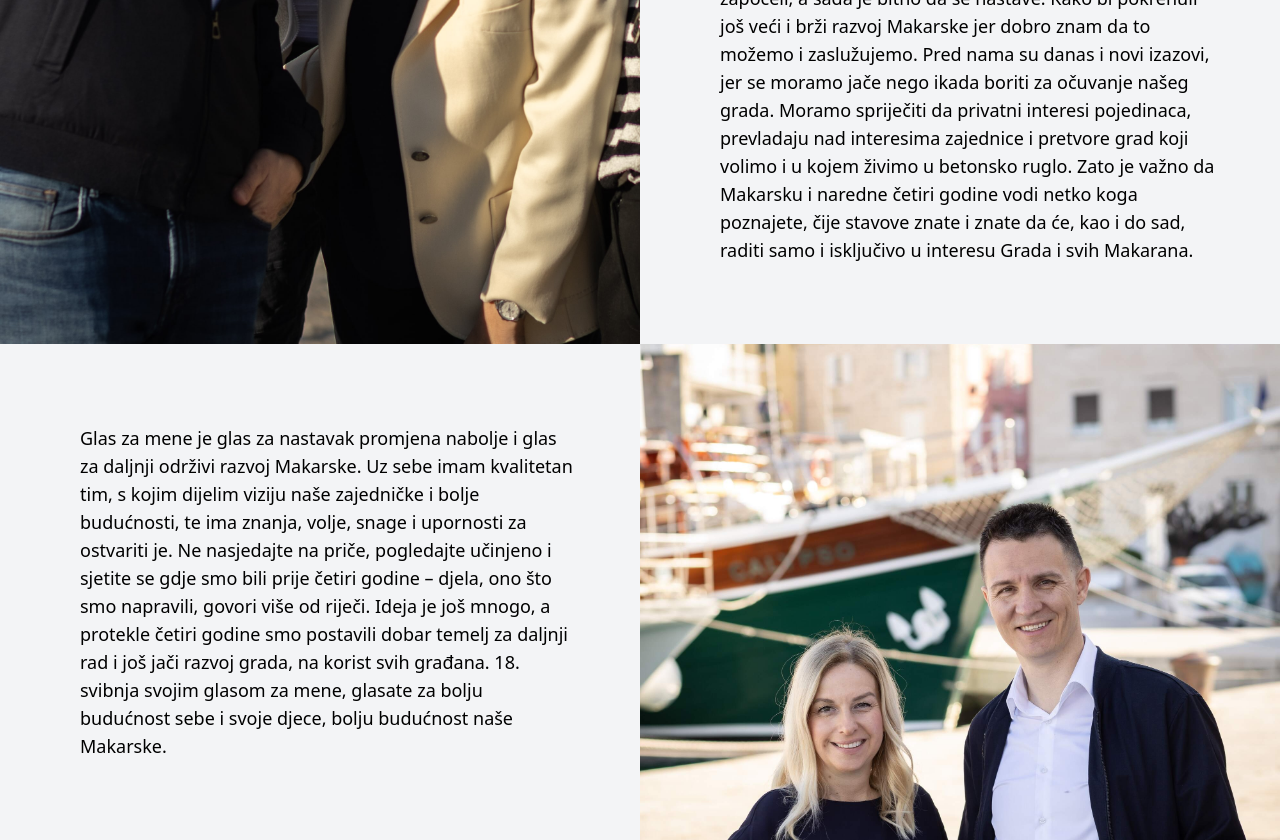
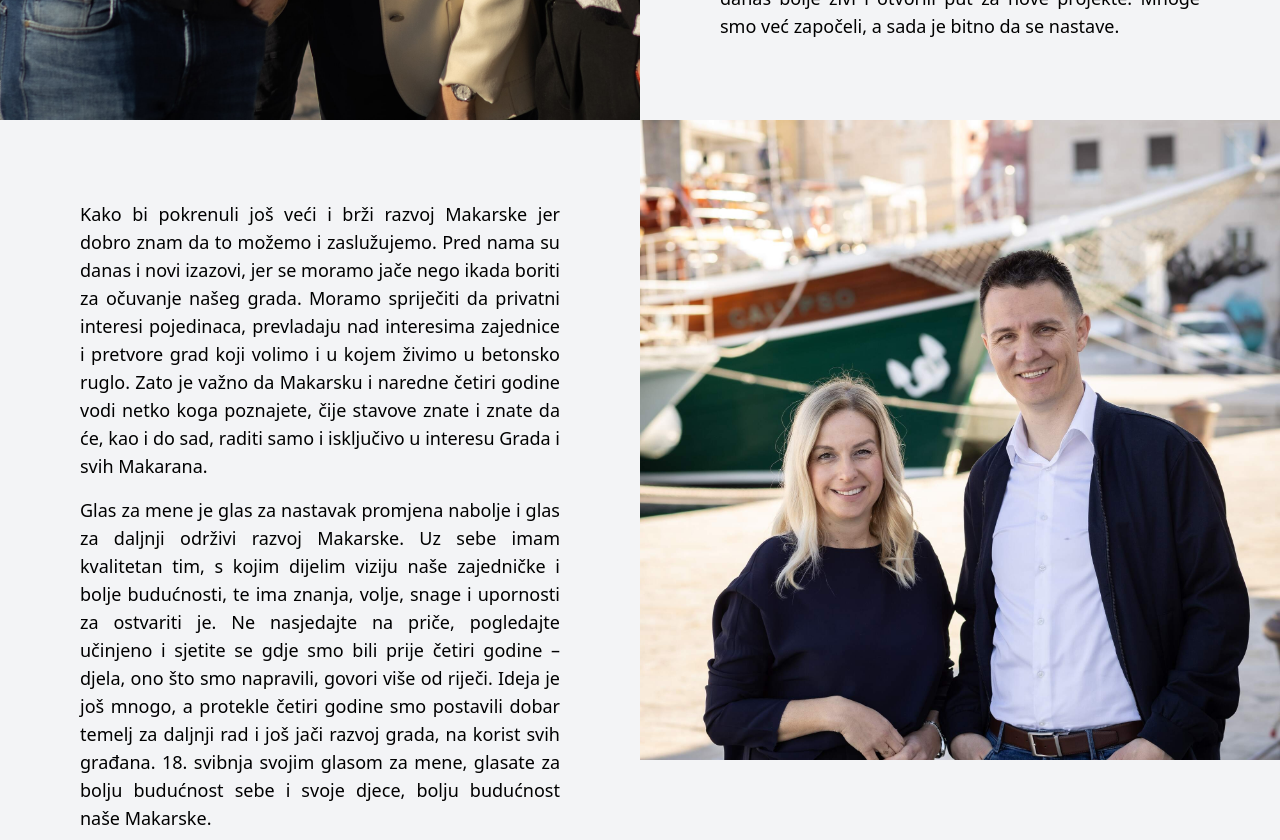
Before and after one commit to MartinDulic/ZoranPaunovicWebsite, a React (Vite) app: page / in a window 1280 px wide. Shown: the part 1960-2800 px from the top of the page. Built offline with nearby package versions, Linux system fonts and the light colour scheme.

Commit message:
footer added, minor fixes

```diff
--- a/src/componenets/ProgramItem.jsx
+++ b/src/componenets/ProgramItem.jsx
@@ -43,7 +43,7 @@ const ProgramItem = ({project, index}) => {
       </h3>
       <p>{project.firstBold}</p>
       <div
-        className={`duration-1000 ease-out transform delay-700
+        className={`text-justify duration-1000 ease-out transform delay-700
           ${textInView
             ? `opacity-100 translate-y-0 `
             : 'opacity-0 -translate-y-10'
--- a/src/componenets/SectionWithImage.jsx
+++ b/src/componenets/SectionWithImage.jsx
@@ -11,10 +11,11 @@ const SectionWithImage = ({
   imagePositionVertical = 0,
   imagePositionHorizontal = 0,
   cropImageOnSmallDevices = false,
+  textCenter = false
 }) => {
 
   const textSections = text.map((part, index) => {
-    return <p key={index} className='pb-4'>{part}</p>
+    return <p key={index} className='pb-4 text-justify'>{part}</p>
   });
 
   const vertical = imagePositionVertical !== 0 ? `${imagePositionVertical}%` : 'center';
@@ -32,7 +33,7 @@ const SectionWithImage = ({
       <div className=
         {`
           lg:flex-1 w-full lg:h-auto lg:mb-0 overflow-hidden
-         ${maxHeight ? "  xl:max-h-[90vh]" :" "}
+         ${maxHeight ? "  xl:max-h-[80vh]" :" "}
         `}
       >
 
@@ -49,10 +50,10 @@ const SectionWithImage = ({
       </div>
 
       {/* Text container (also stretches to match height) */}
-      <div className='flex-1 '>
+      <div className={`flex-1 ${textCenter ? " flex items-center " : ""}`}>
         <div className='lg:p-16 '>
           {title ? <Title text={title} className='mt-8 lg:mt-0'/> : <></>}
-          <div className='text-lg 2xl:text-xl text-textPrimary pl-4 pt-4'>
+          <div className='text-lg 2xl:text-xl text-textPrimary px-4 pt-4'>
             {textSections}
           </div>
         </div>
--- /dev/null
+++ b/src/componenets/SocialIcons.jsx
@@ -0,0 +1,25 @@
+import React from 'react'
+import SocialIcon from './SocialIcon'
+import { FaTiktok, FaFacebookF, FaInstagram  } from "react-icons/fa";
+
+
+const SocialIcons = () => {
+  return (
+    <>
+      <SocialIcon
+        icon={<FaFacebookF className='text-2xl'/>}
+        link={"https://www.facebook.com/share/12HueEdUB5c/"}
+      />
+      <SocialIcon
+        icon={<FaInstagram className='text-2xl'/>}
+        link={"https://www.instagram.com/zoran_paunovic_makarska?igsh=MXY4NWRrdnBhMDJ0Mw=="}
+      />
+      <SocialIcon
+        icon={<FaTiktok className='text-2xl'/>}
+        link={"https://www.tiktok.com/@zoranpaunovic182?_t=ZN-8vQATQsjpgd&_r=1"}
+      />
+    </>
+  )
+}
+
+export default SocialIcons
--- a/src/layouts/DefaultLayout.jsx
+++ b/src/layouts/DefaultLayout.jsx
@@ -1,12 +1,14 @@
 import React from 'react'
 import { Outlet } from 'react-router-dom'
 import Nav from '../componenets/Nav'
+import Footer from '../sections/index/Footer'
 
 const DefaultLayout = () => {
   return (
     <>
       <Nav/>
       <Outlet/>
+      <Footer/>
     </>
   )
 }
--- /dev/null
+++ b/src/sections/index/Footer.jsx
@@ -0,0 +1,20 @@
+import React from 'react'
+import SocialIcons from '../../componenets/SocialIcons'
+import SdpLogoWhite from '../../assets/images/SdpLogoWhite.webp'
+
+const Footer = () => {
+  return (
+    <section className='h-24 w-full bg-secondary text-white flex items-center justify-between'>
+      <div className='flex flex-col sm:flex-row sm:gap-4  ml-4'>
+        <img src={SdpLogoWhite} alt="Sdp logo" className='hidden sm:block h-8 mr-4'/>
+        <div className='font-bold text-xl'>Kontakt: </div>
+        <a href="mailto:info@zoranpaunovic.hr" className='hover:text-primary text-xl'>info@zoranpaunovic.hr</a>
+      </div>
+      <div className='flex gap-4 mr-4'>
+        <SocialIcons/>
+      </div>
+    </section>
+  )
+}
+
+export default Footer
--- a/src/sections/index/Hero.jsx
+++ b/src/sections/index/Hero.jsx
@@ -25,7 +25,7 @@ const HeroSection = () => {
       <img
         src={heroImage}
         alt="Hero Image"
-        className="absolute inset-0 h-full w-full object-cover object-[64%] sm:object-[46%] md:object-[32%] lg:object-left"
+        className="absolute inset-0 h-full w-full object-cover object-[52%] sm:object-[50%] "
         loading="eager"
         fetchpriority="high" // Chrome 101+
         decoding="async"
--- a/src/sections/index/MyVision.jsx
+++ b/src/sections/index/MyVision.jsx
@@ -9,7 +9,7 @@ const MyVision = () => {
       <SectionWithImage
         title={"MOJA VIZIJA"}
         text={["Ja sam Zoran Paunović, suprug, otac, sin, brat, prijatelj, ponosan Makaranin i gradonačelnik Makarske. Protekle četiri godine svoje znanje i iskustvo poduzetnika uložio sam u rad za svoj grad, odakle dolazim i kome se vraćam. Oni koji me poznaju kažu da sam radoholičar, što smatram pozitivnim kada mijenjaš svoj grad nabolje. Razmišljam dugoročno, održivo i usmjeren sam na rezultate. U vremenu u kojem živimo, to ponekad može djelovati usporeno, ali smatram, da je prije svake odluke, potrebno promisliti, čuti i uvažiti različita mišljenja i stavove, te tek onda odvagnuti najbolje rješenje. Pronaći pravu ravnotežu između slušanja i vođenja, jer na kraju dana morate donositi odluke na dobrobit sviju. Otvoren sam za nove ideje, kao i za konstruktivnu kritiku, jer vjerujem da svijet može biti bolje mjesto ako svatko krene od sebe, svoje kuće, svoje ulice, svoga grada. Samo zajedno i zajedničkim radom možemo ići naprijed."
-          ,"Kandidiram se za drugi mandat gradonačelnika Makarske jer protekle četiri godine svi zajedno ostvarujemo viziju bolje Makarske, Makarske za našu djecu. Znam da smo na pravom putu i potrebno je završiti ono što smo svi zajedno započeli vašim povjerenjem meni i promjenama prije četiri godine. Da napravimo naš grad još boljim mjestom za život za sve. U protekle četiri godine napravili smo i više od obećanog. Značajno smo izmijenili grad u kojem se danas bolje živi i otvorili put za nove projekte. Mnoge smo već započeli, a sada je bitno da se nastave. Kako bi pokrenuli još veći i brži razvoj Makarske jer dobro znam da to možemo i zaslužujemo. Pred nama su danas i novi izazovi, jer se moramo jače nego ikada boriti za očuvanje našeg grada. Moramo spriječiti da privatni interesi pojedinaca, prevladaju nad interesima zajednice i pretvore grad koji volimo i u kojem živimo u betonsko ruglo. Zato je važno da Makarsku i naredne četiri godine vodi netko koga poznajete, čije stavove znate i znate da će, kao i do sad, raditi samo i isključivo u interesu Grada i svih Makarana."
+          ,"Kandidiram se za drugi mandat gradonačelnika Makarske jer protekle četiri godine svi zajedno ostvarujemo viziju bolje Makarske, Makarske za našu djecu. Znam da smo na pravom putu i potrebno je završiti ono što smo svi zajedno započeli vašim povjerenjem meni i promjenama prije četiri godine. Da napravimo naš grad još boljim mjestom za život za sve. U protekle četiri godine napravili smo i više od obećanog. Značajno smo izmijenili grad u kojem se danas bolje živi i otvorili put za nove projekte. Mnoge smo već započeli, a sada je bitno da se nastave."
         ]}
         image={Grupna}
         imagePositionHorizontal={40}
@@ -17,12 +17,14 @@ const MyVision = () => {
       <SectionWithImage
         image={Tim}
         text={[
+          "Kako bi pokrenuli još veći i brži razvoj Makarske jer dobro znam da to možemo i zaslužujemo. Pred nama su danas i novi izazovi, jer se moramo jače nego ikada boriti za očuvanje našeg grada. Moramo spriječiti da privatni interesi pojedinaca, prevladaju nad interesima zajednice i pretvore grad koji volimo i u kojem živimo u betonsko ruglo. Zato je važno da Makarsku i naredne četiri godine vodi netko koga poznajete, čije stavove znate i znate da će, kao i do sad, raditi samo i isključivo u interesu Grada i svih Makarana.",
           "Glas za mene je glas za nastavak promjena nabolje i glas za daljnji održivi razvoj Makarske. Uz sebe imam kvalitetan tim, s kojim dijelim viziju naše zajedničke i bolje budućnosti, te ima znanja, volje, snage i upornosti za ostvariti je. Ne nasjedajte na priče, pogledajte učinjeno i sjetite se gdje smo bili prije četiri godine – djela, ono što smo napravili, govori više od riječi. Ideja je još mnogo, a protekle četiri godine smo postavili dobar temelj za daljnji rad i još jači razvoj grada, na korist svih građana. 18. svibnja svojim glasom za mene, glasate za bolju budućnost sebe i svoje djece, bolju budućnost naše Makarske."
         ]}
         reverse={true}
         maxHeight = {true}
         imagePositionVertical={36}
         cropImageOnSmallDevices={true}
+        textCenter={true}
       />
     </section>
   )
--- a/src/sections/index/Program.jsx
+++ b/src/sections/index/Program.jsx
@@ -42,7 +42,7 @@ const Program = () => {
 
         <div
           ref={textRef}
-          className={`text-xl lg:text-2xl italic text-textSecondary px-4 sm:px-8 md:px-12 lg:px-16 xl:px-56 lg:text-center transition-all duration-1000 ease-out transform
+          className={`text-xl lg:text-2xl italic text-textSecondary px-4 sm:px-8 md:px-12 lg:px-16 xl:px-56 text-justify transition-all duration-1000 ease-out transform
             ${textInView
               ? `opacity-100 translate-y-0 `
               : 'opacity-0 translate-y-10'
@@ -56,7 +56,7 @@ const Program = () => {
         </div>
       </div>
 
-      <div className='mt-8 xl:px-40'>
+      <div className='mt-8 xl:px-40 mb-12'>
         {programItems}
       </div>
     </section>
```
Also changed, not shown: src/componenets/Nav.jsx (+4 -19 lines).
